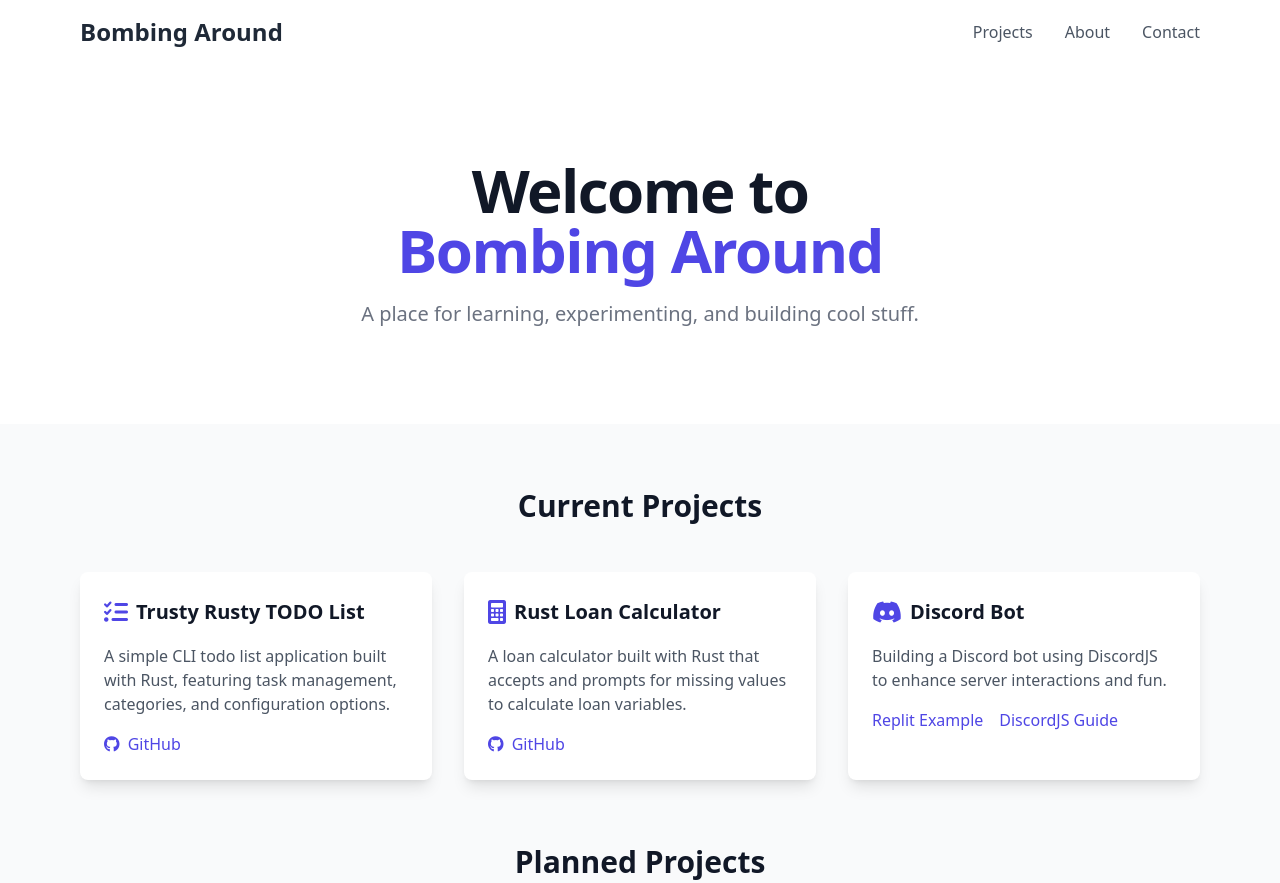
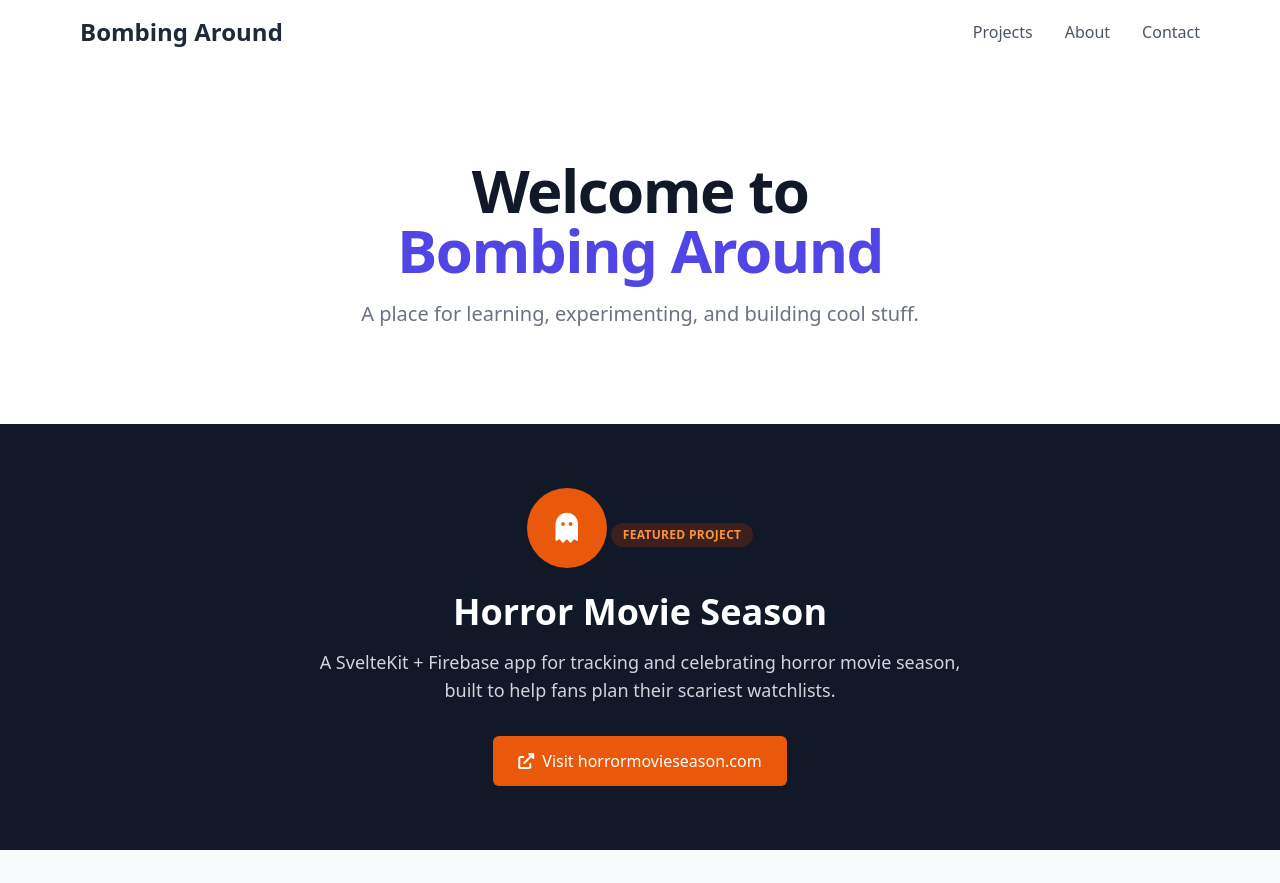
Before and after one commit to Bombing-Around/bombing-around.github.io, a plain HTML site: page index.html in a window 1280 px wide. Shown: the top 883 px of the page. Drawn offline with nearby package versions, Linux system fonts and the light colour scheme.

Commit message:
Add featured banner for Horror Movie Season
Highlights horrormovieseason.com (SvelteKit + Firebase) above the
regular project grid, linking to the live site since the repo is
private for now.

```diff
--- a/index.html
+++ b/index.html
@@ -38,6 +38,30 @@
                 <p class="mt-3 max-w-md mx-auto text-base text-gray-500 sm:text-lg md:mt-5 md:text-xl md:max-w-3xl">
                     A place for learning, experimenting, and building cool stuff.
                 </p>
+            </div>
+        </div>
+    </div>
+
+    <!-- Featured Project: Horror Movie Season -->
+    <div class="bg-gray-900 py-16">
+        <div class="max-w-6xl mx-auto px-4">
+            <div class="text-center">
+                <div class="inline-flex items-center justify-center w-20 h-20 rounded-full bg-orange-600 mb-6">
+                    <i class="fas fa-ghost text-3xl text-white"></i>
+                </div>
+                <span
+                    class="inline-block px-3 py-1 text-xs font-semibold tracking-wide text-orange-400 uppercase bg-orange-900/40 rounded-full mb-4">Featured
+                    Project</span>
+                <h2 class="text-3xl sm:text-4xl font-extrabold text-white mb-4">Horror Movie Season</h2>
+                <p class="max-w-2xl mx-auto text-lg text-gray-300 mb-8">
+                    A SvelteKit + Firebase app for tracking and celebrating horror movie season, built to help fans
+                    plan their scariest watchlists.
+                </p>
+                <a href="https://horrormovieseason.com" target="_blank" rel="noopener"
+                    class="inline-flex items-center px-6 py-3 border border-transparent text-base font-medium rounded-md text-white bg-orange-600 hover:bg-orange-700 transition-colors duration-300">
+                    <i class="fas fa-external-link-alt mr-2"></i>
+                    Visit horrormovieseason.com
+                </a>
             </div>
         </div>
     </div>
```
Also changed, not shown: 1 other file.
